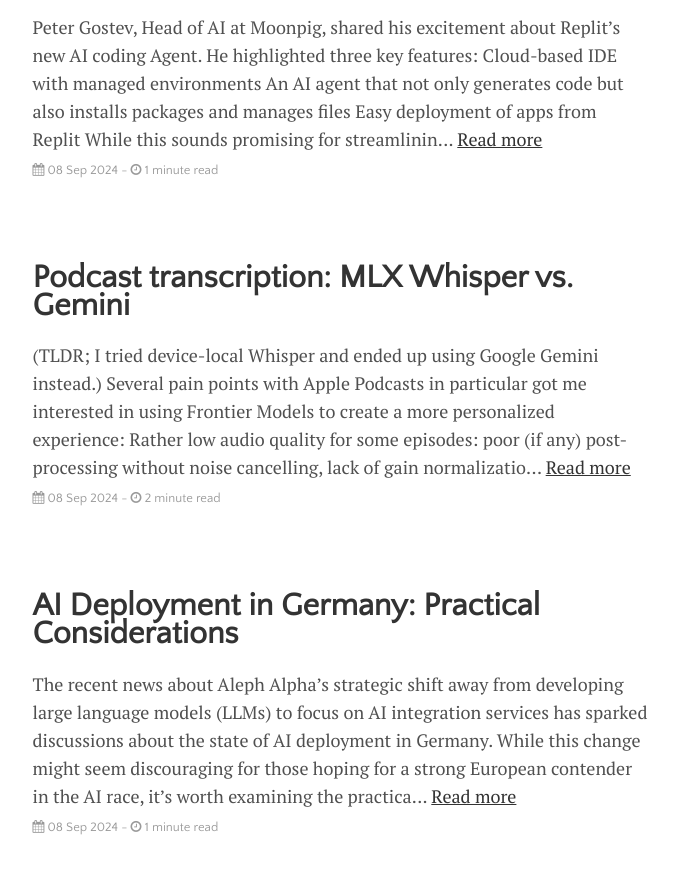
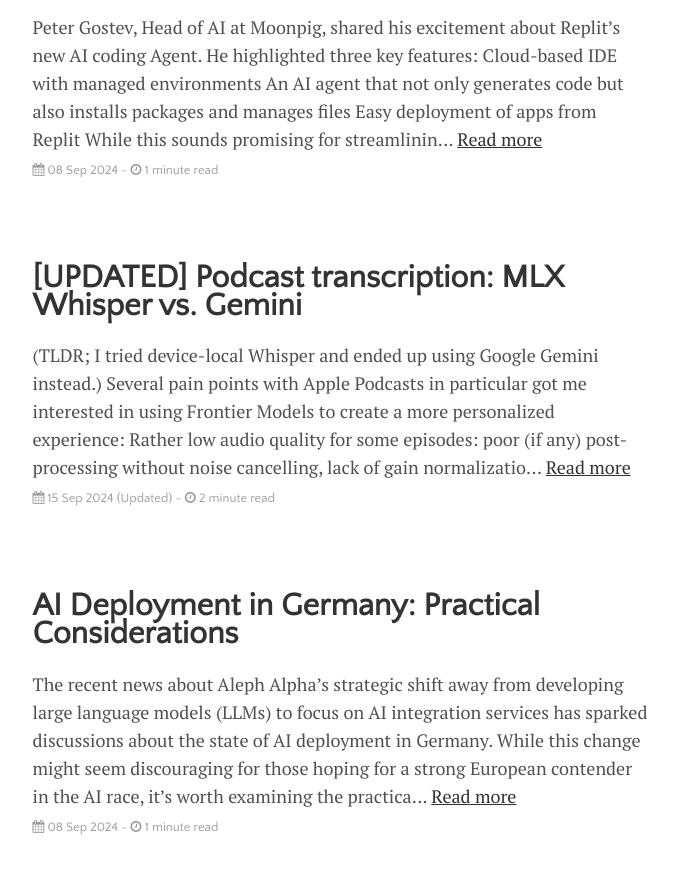
Before and after one commit to ndurner/ndurner.github.io, a Jekyll site: the page built from blog/index.html, in a window 1280 px wide and 900 px high, scrolled down 535 px. Shown: the top 874 px of the window, without its empty margins (300-977 px from the left). Built offline with Jekyll 4.4.1, drawn with Linux system fonts in a browser that asks for light colours; the list of posts is cut into pages by our own code.

Commit message:
add updated flag

```diff
--- a/_posts/2024-09-08-mlx-whisper-gemini.md
+++ b/_posts/2024-09-08-mlx-whisper-gemini.md
@@ -5,6 +5,7 @@
 categories: [journal]
 tags: [mlx, whisper, gemini]
 date: 2024-09-08
+last_updated: 2024-09-15
 ---
 
 (TLDR; I tried device-local Whisper and ended up using Google Gemini instead.)
```
